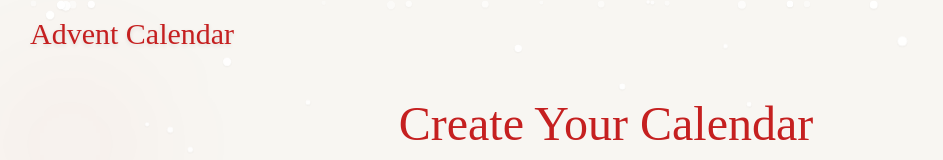
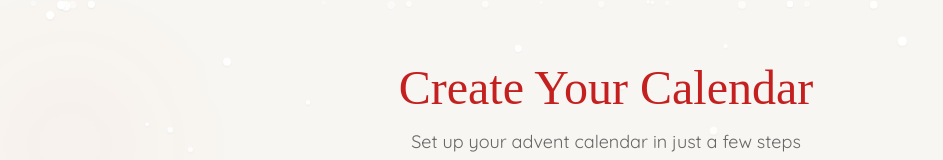
Before and after one commit to bu1bzy/gingerbreadadventcal, a React (Vite) app: page /create in a window 1280 px wide. Shown: the top 160 px of the page, without its empty margins (34-977 px from the left). Built offline with nearby package versions, Linux system fonts and the light colour scheme; no server answers; the HTML template or start-up script is replaced by a standard one; a web font is replaced by a local one.

Commit message:
Remove Advent Calendar home button from header and save gift changes

```diff
--- a/src/components/Header.tsx
+++ b/src/components/Header.tsx
@@ -4,10 +4,7 @@ import { Button } from './ui/button';
 export const Header = () => {
   return <header className="relative z-20 py-4 px-4 md:px-8">
       <nav className="max-w-6xl mx-auto flex items-center justify-between">
-        <Link to="/" className="flex items-center gap-2 text-christmas-red hover:text-christmas-red-light transition-colors">
-
-          <span className="font-display text-2xl md:text-3xl snow-text">Advent Calendar</span>
-        </Link>
+        {/* Advent Calendar branding removed */}
       </nav>
     </header>;
 };
```
